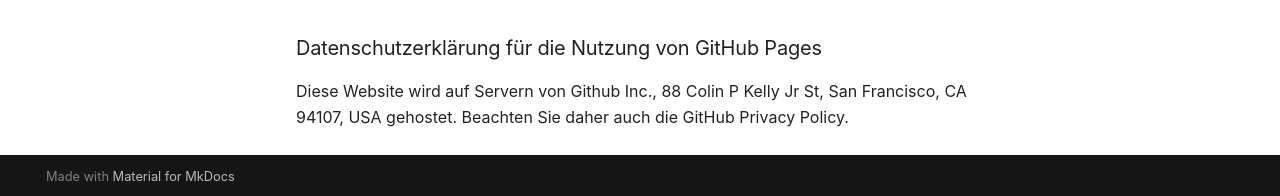
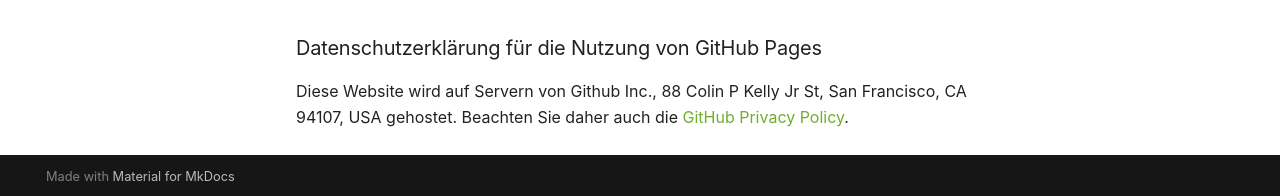
Before and after one commit to entropia/gewerbehof-webseite, an MkDocs documentation site: the page built from docs/impressum.md, in a window 1280 px wide and 1036 px high. Shown: the part 837-1033 px from the top of the window. Built offline with MkDocs 1.6.1 and Material for MkDocs 9.7.7, drawn with Linux system fonts in a browser that asks for light colours; comment, search, counter and statistics services are not loaded; part of the change alters nothing that is shown.

```diff
--- a/docs/impressum.md
+++ b/docs/impressum.md
@@ -27,4 +27,4 @@ Allerdings werden diese Seiten auf Servern Dritter gehostet. Dies setzt voraus,
 
 ### Datenschutzerklärung für die Nutzung von GitHub Pages
 
-Diese Website wird auf Servern von Github Inc., 88 Colin P Kelly Jr St, San Francisco, CA 94107, USA gehostet. Beachten Sie daher auch die GitHub Privacy Policy.
+Diese Website wird auf Servern von Github Inc., 88 Colin P Kelly Jr St, San Francisco, CA 94107, USA gehostet. Beachten Sie daher auch die [GitHub Privacy Policy](https://github.com/site/privacy).
```
